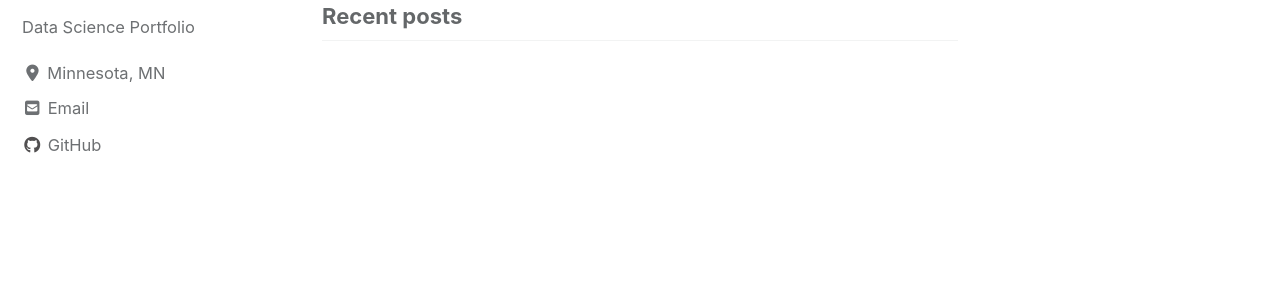
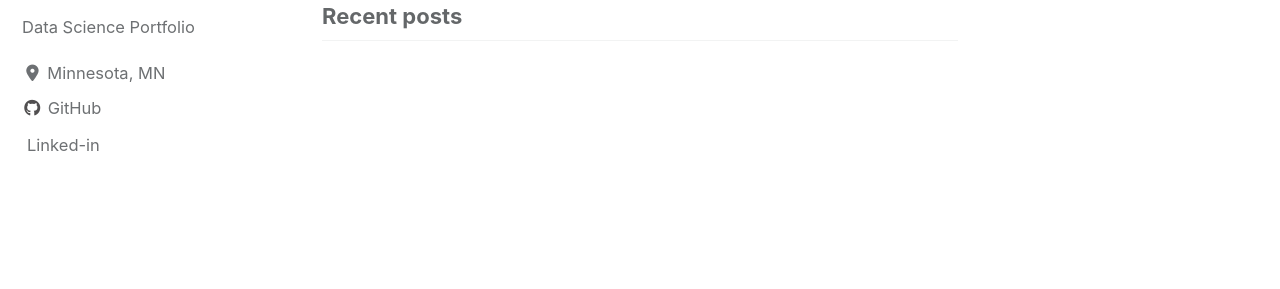
Before and after one commit to peterwei425/My-Website, a Jekyll site: the page built from index.html, in a window 1280 px wide. Shown: the part 139-428 px from the top of the page. Built offline with Jekyll 4.4.1, drawn with Linux system fonts in a browser that asks for light colours; cached includes are drawn as plain includes; nearby versions of some CDN libraries; the list of posts is cut into pages by our own code.

Commit message:
added linkedin

```diff
--- a/_config.yml
+++ b/_config.yml
@@ -101,7 +101,7 @@ author:
   links:
     - label: "Email"
       icon: "fas fa-fw fa-envelope-square"
-      url: "wei00157@umn.edu"
+      #url: "wei00157@umn.edu"
     - label: "Website"
       icon: "fas fa-fw fa-link"
       # url: "https://your-website.com"
@@ -114,6 +114,9 @@ author:
     - label: "GitHub"
       icon: "fab fa-fw fa-github"
       url: "https://github.com/peterwei425"
+    - label: "Linked-in"
+      icon: "fab fa-fww fa-linkedin-square"
+      url: "https://www.linkedin.com/in/boyang-wei/"
     - label: "Instagram"
       icon: "fab fa-fw fa-instagram"
       # url: "https://instagram.com/"
```
